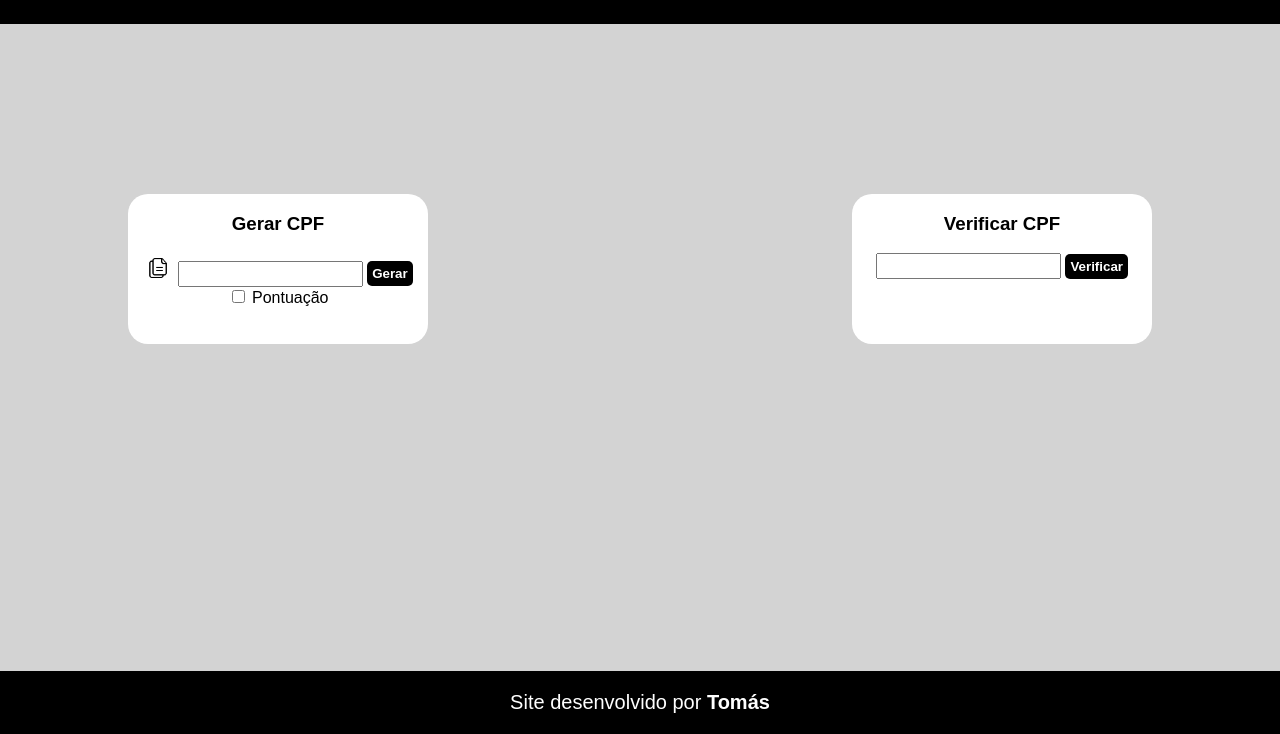
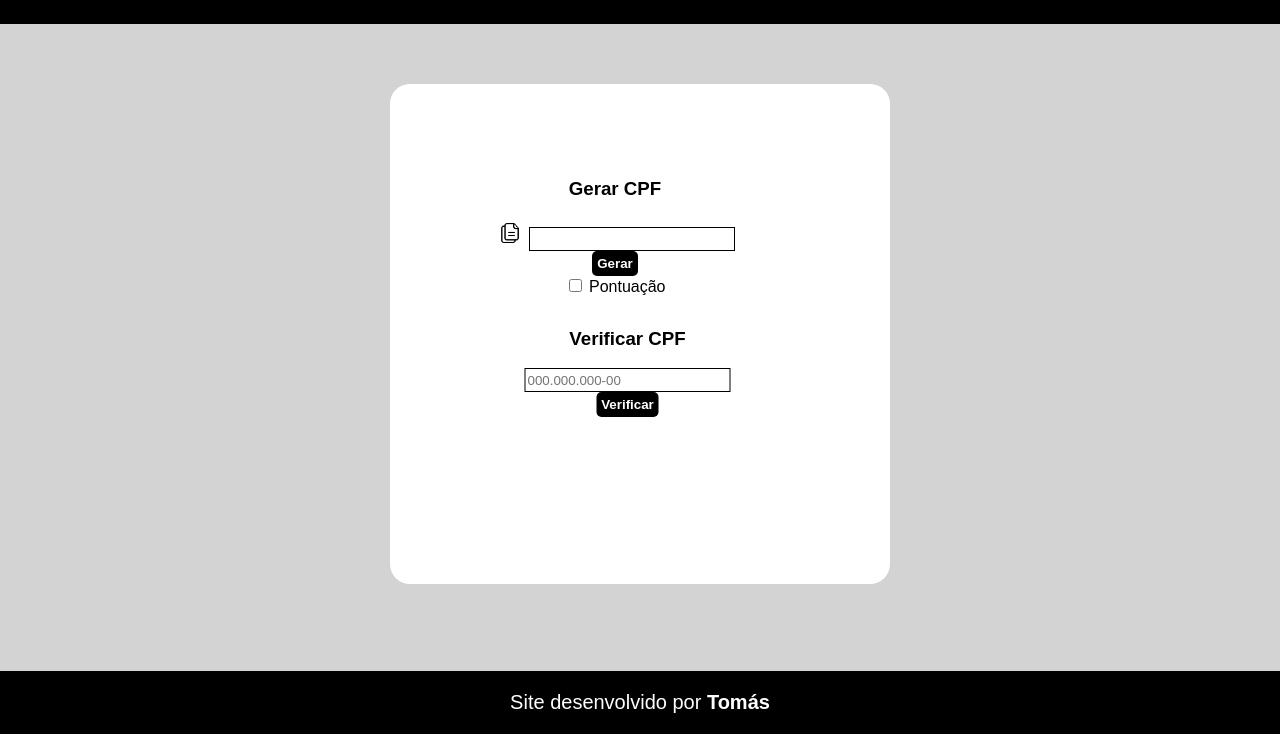
Before and after one commit to tomaslmz/cpf, a plain HTML site: page index.html in a window 1280 px wide. Shown: the part 66-800 px from the top of the page. Drawn offline with nearby package versions, Linux system fonts and the light colour scheme.

Commit message:
finalização

```diff
--- a/index.html
+++ b/index.html
@@ -6,6 +6,8 @@
     <meta name="viewport" content="width=device-width, initial-scale=1.0">
     <title>Document</title>
     <link rel="stylesheet" href="./style.css">
+    <script src="https://cdnjs.cloudflare.com/ajax/libs/jquery/3.6.0/jquery.min.js"></script>
+    <script src="https://cdnjs.cloudflare.com/ajax/libs/jquery.mask/1.14.16/jquery.mask.min.js"></script>
 </head>
 <body>
     <header>
@@ -17,7 +19,7 @@
             <div class="menu2">
                 <h3>Gerar CPF</h3>
 
-                <button id="copiar"><img src="./images/copy-icon.png" class="image"></button>
+                <button id="copiar" onclick="copiar()"><img src="./images/copy-icon.png" class="image"></button>
                 <input type="text" id="gerar" class="input">
                     <button onclick="gerar()">Gerar</button>
                 <br>
@@ -32,7 +34,7 @@
             <div class="menu2">
                 <h3>Verificar CPF</h3>
 
-                <input type="text" id="verificar" class="input">
+                <input type="text" id="verificar" class="input" name="verificar" placeholder="000.000.000-00">
                 <button onclick="verificar()">Verificar</button>
                 <p id="resultado"></p>
             </div>
--- a/script.js
+++ b/script.js
@@ -1,3 +1,7 @@
+$(document).ready(function () {
+    $("#verificar").mask("000.000.000-00");
+});
+
 function gerar() {
     var numeros = Array(10);
 
@@ -106,3 +110,11 @@ function verificar() {
         alert("Digite um CPF válido!");
     }
 }
+
+function copiar() {
+    const texto = document.getElementById("gerar");
+
+    texto.select();
+    texto.setSelectionRange(0, 9999);
+    document.execCommand("copy");
+}
--- a/style.css
+++ b/style.css
@@ -41,37 +41,46 @@ button {
 
 .input {
     height: 20px;
+    width: 200px;
+    border: 1px solid black;
 }
 
 section {
     display: inline-block;
 }
 
+main {
+    position: fixed;
+    top: 50%;
+    left: 50%;
+    transform: translate(-50%, -50%);
+    background-color: white;
+    width: 500px;
+    height: 500px;
+    border-radius: 20px;
+}
+
 #gerador {
     position: fixed;
-
-    left: 10%;
-    top: 40%;
-    transform: translateY(-40%);
+    top: 15%;
+    left: 50%;
+    transform: translateX(-60%);
 }
 
-.menu {
-    background-color: white;
-    width: 300px;
-    height: 150px;
-    border-radius: 20px;
+button#copiar:hover {
+    background-color: lightgray;
+}
+
+#verificador {
+    position: fixed;
+    top: 45%;
+    left: 50%;
+
+    transform: translateX(-55%);
 }
 
 .menu2 {
     text-align: center;
-}
-
-#verificador {
-    position: fixed;
-
-    right: 10%;
-    top: 40%;
-    transform: translateY(-40%);
 }
 
 #resultado {
```
